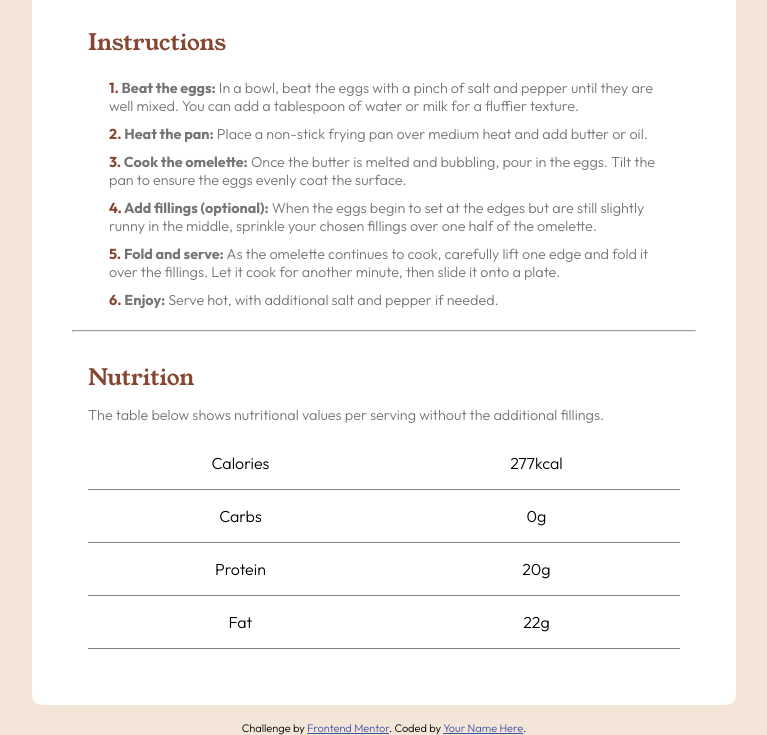
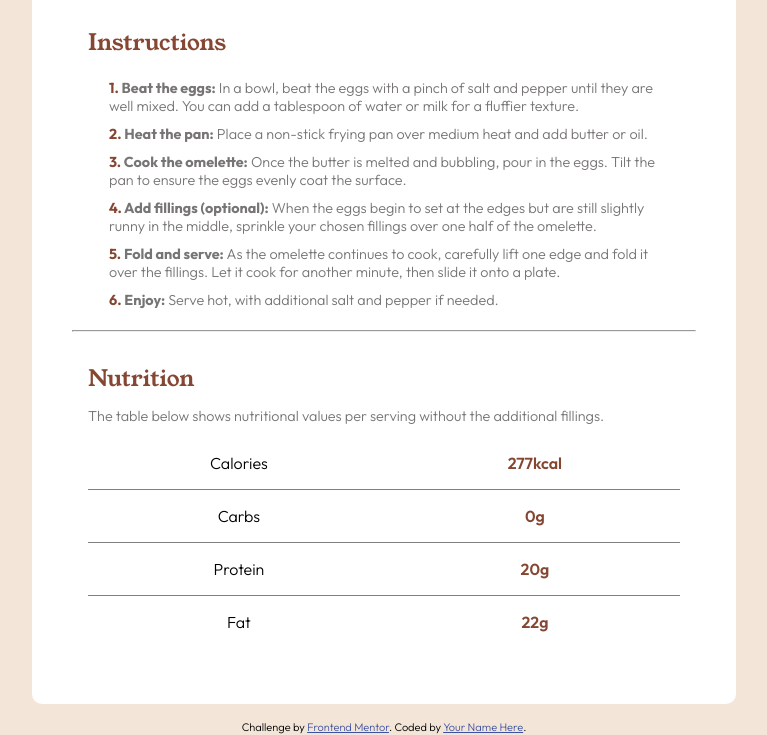
Before and after one commit to ghazibenattia/Recipe-Page-Solution, a plain HTML site: page index.html in a window 1280 px wide. Shown: the part 770-1505 px from the top of the page, without its empty margins (256-1023 px from the left). Drawn offline with Linux system fonts and the light colour scheme.

Commit message:
Final adjustments to css

```diff
--- a/style.css
+++ b/style.css
@@ -288,6 +288,24 @@ th {
     /* Sets the text color for table headers */
 }
 
+#row4 td {
+    border-bottom: none;
+    /* Removes the bottom border for the last row */
+}
+
+#number {
+    font-weight: 600;
+    /* Makes the text bold */
+    color: hsl(14, 45%, 36%);
+    /* Sets the text color */
+}
+
+/* Strong Element */
+strong {
+    font-weight: 700;
+    /* Increases the font weight */
+}
+
 /* Media Queries for Responsiveness */
 @media (max-width: 768px) {
     body {
```
